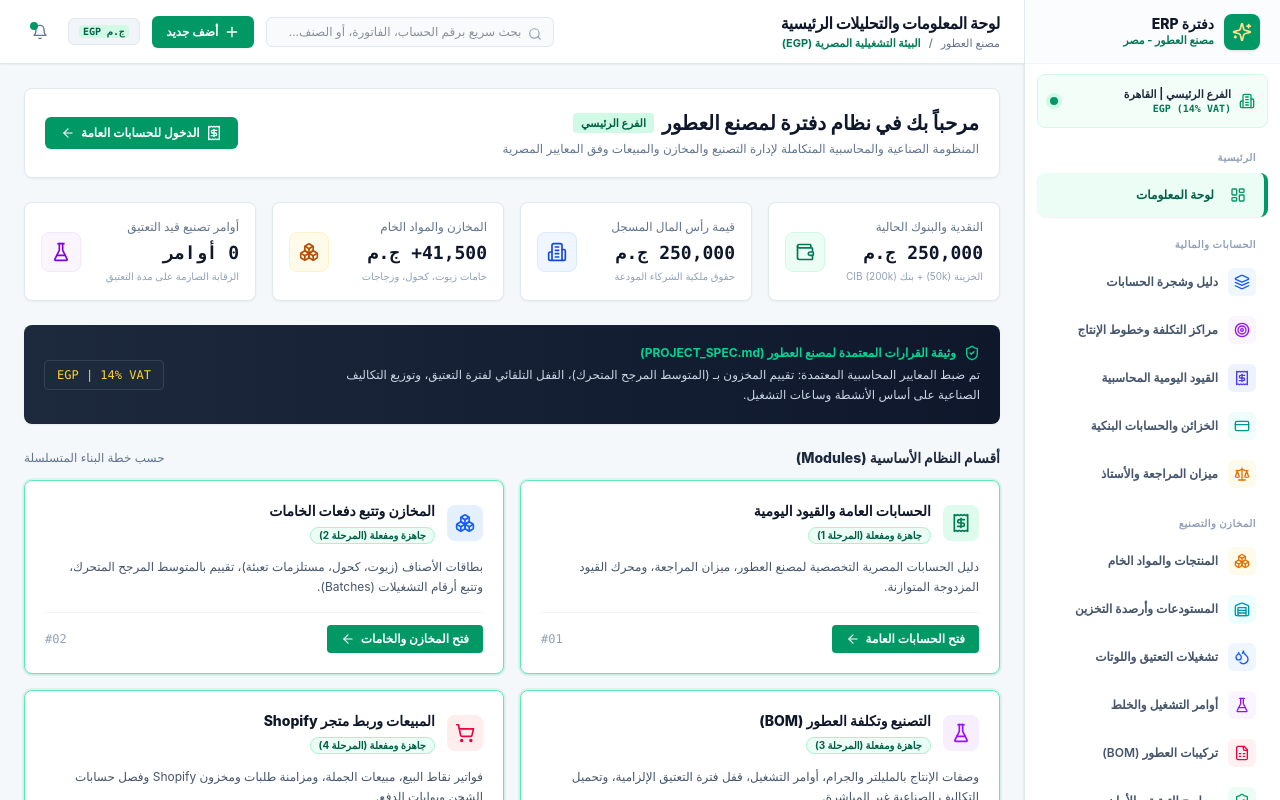
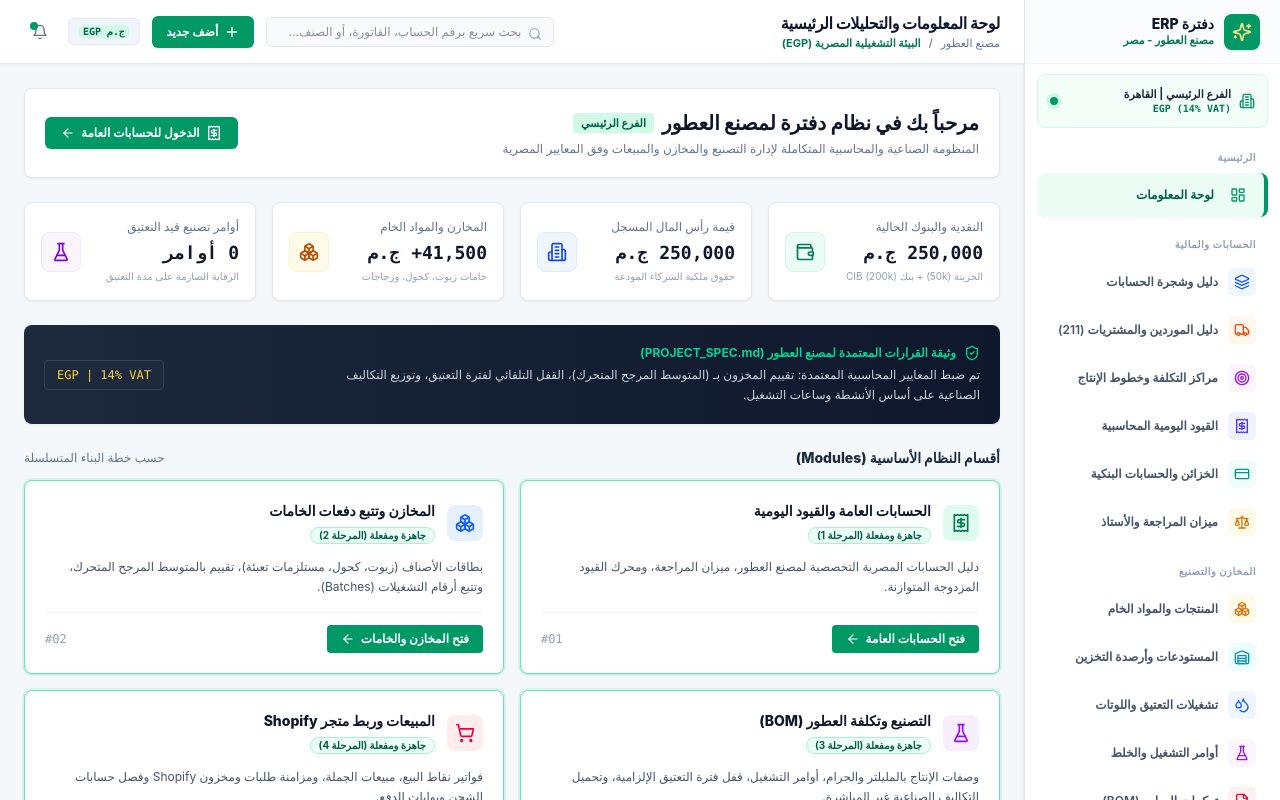
Before and after one commit to mohamedaltalkhawy97-hash/Perfume_ERP, a Next.js app: page / in a window 1280 px wide. Shown: the top 800 px of the page. Built offline with nearby package versions, Linux system fonts and the light colour scheme.

Commit message:
separate suppliers and customers in sidebar

```diff
--- a/src/components/layout/Sidebar.tsx
+++ b/src/components/layout/Sidebar.tsx
@@ -86,6 +86,12 @@ export function Sidebar() {
           href: "/accounting?tab=chart",
           icon: Layers,
           iconColor: "text-blue-600 bg-blue-50",
+        },
+        {
+          title: "دليل الموردين والمشتريات (211)",
+          href: "/accounting?tab=suppliers",
+          icon: Truck,
+          iconColor: "text-orange-600 bg-orange-50",
         },
         {
           title: "مراكز التكلفة وخطوط الإنتاج",
```
